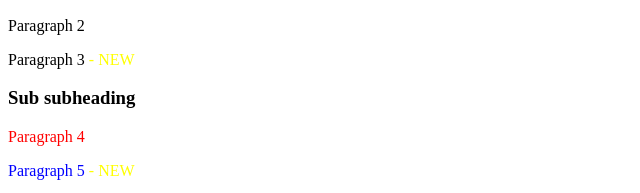
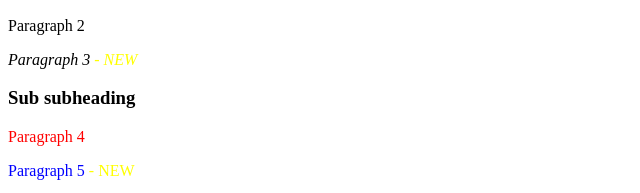
Before and after one commit to DenisSakic/Advanced-CSS, a plain HTML site: page index.html in a window 1280 px wide. In both pictures the pointer is over the element "Paragraph 3". Shown: the part 182-375 px from the top of the page, 0-640 px from the left. Drawn offline with Linux system fonts and the light colour scheme.

Commit message:
Update style.css

```diff
--- a/style.css
+++ b/style.css
@@ -19,6 +19,6 @@ a[href^="https://www.google"], a[href^="http://www.google"] {
     color: yellow;
   }
 
-  #third-div p:last-of-type:hover {
+  p:last-of-type:hover {
     font-style: italic;
   }
```
